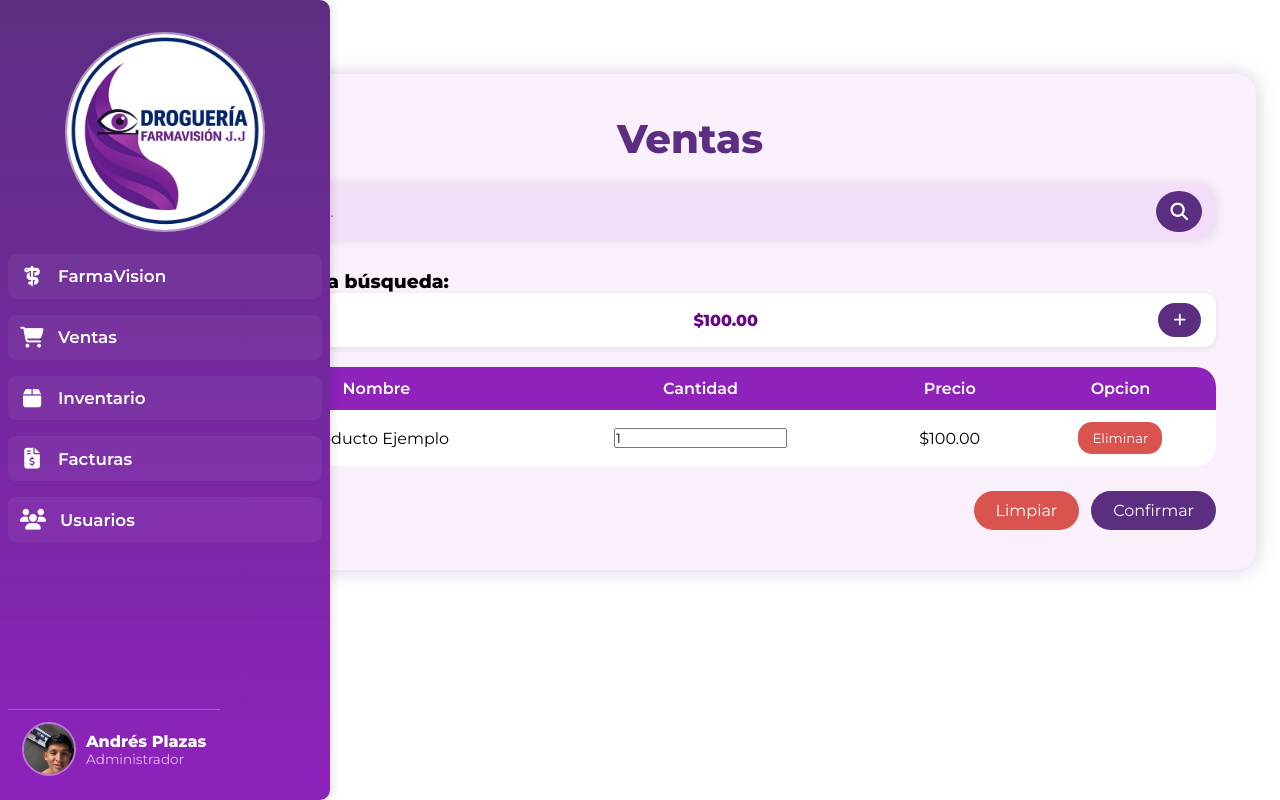
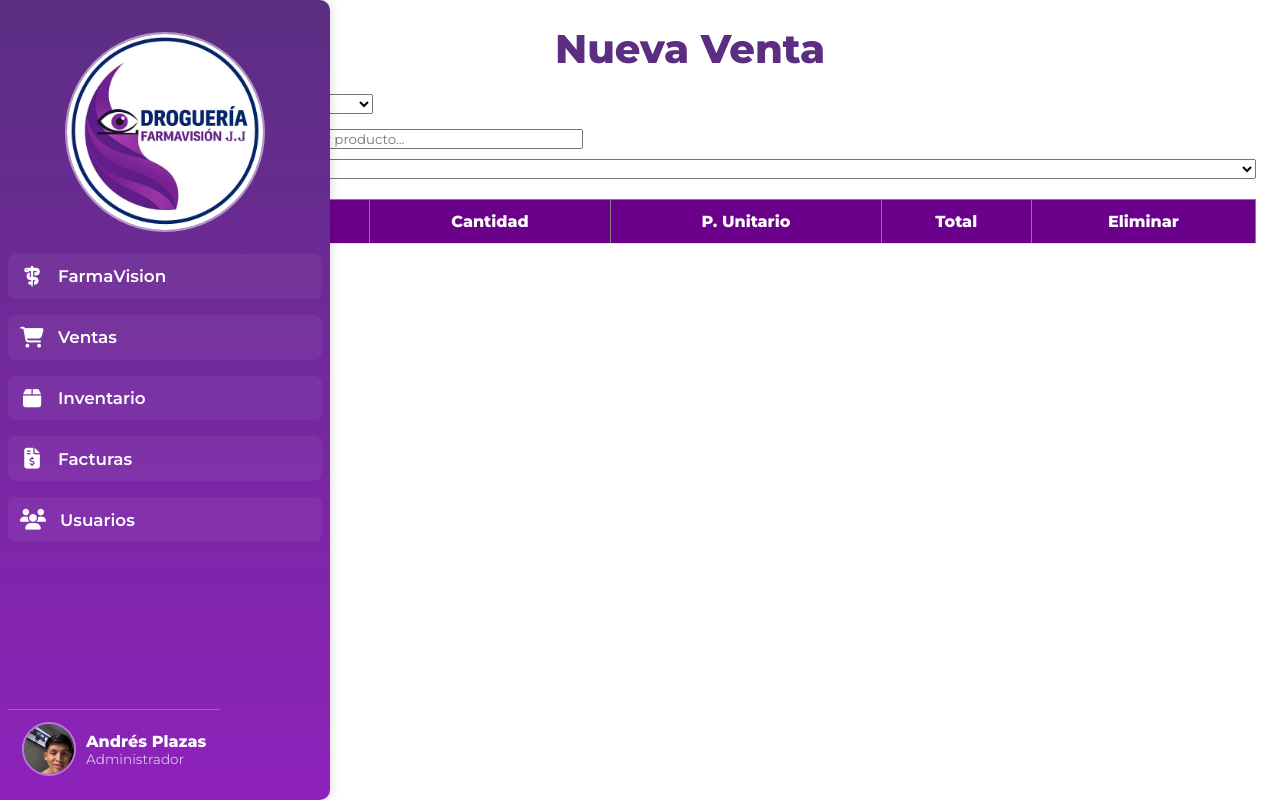
Before and after one commit to AndresPlaz4s/FACTURACION, a Django app: page /ventas/ in a window 1280 px wide. Run offline with Django 4.2, Linux system fonts and the light colour scheme; a user stored in the database is signed in; tables that the repository leaves empty hold one stand-in row (values such as "Sample post"); lists and menus that the app fills with data are empty.

Commit message:
cambios en ventas

```diff
--- a/facturacion/templates/facturacion/ventas.html
+++ b/facturacion/templates/facturacion/ventas.html
@@ -1,61 +1,197 @@
 {% extends 'facturacion/base.html' %}
 {% load static %}
 
-{% block title %}Ventas{% endblock %}
+{% block title %}Nueva Venta{% endblock %}
 
 {% block content %}
 
-<div class="caja-ventas">
-    <h1 style="text-align:center;">Ventas</h1>
+<h1>Nueva Venta</h1>
 
-    <!-- 🔍 Buscador -->
-    <div class="buscador">
-        <input type="text" id="buscarProducto" placeholder="Buscar producto..." />
-        <button id="btnBuscar" onclick="buscarProducto()">
-            <i class="fa-solid fa-magnifying-glass"></i>
-        </button>
-    </div>
+<!-- CLIENTE -->
+<div>
+    <label>Cliente:</label>
+    <select id="cliente">
+        <option value="">--------</option>
+        {% for c in clientes %}
+            <option value="{{ c.id }}">{{ c.nombre }} - {{ c.n_documento }}</option>
+        {% endfor %}
+    </select>
+</div>
+
+<!-- BUSCADOR -->
+<div style="margin-top: 15px;">
+    <label>Agregar productos:</label>
+    <input type="text" id="buscarProducto" placeholder="Buscar producto..." style="width:300px;">
+</div>
+
+<!-- SELECT ORIGINAL -->
+<select id="selectProducto" style="width: 100%; margin-top: 10px;">
+    <option value="">Seleccione un producto</option>
+    {% for p in productos %}
+        <option value="{{ p.id }}" data-precio="{{ p.precio }}">
+            {{ p.nombre }}
+        </option>
+    {% endfor %}
+</select>
+
+<!-- TABLA -->
+<table border="1" style="width:100%; margin-top:20px;">
+    <thead>
+        <tr>
+            <th>Producto</th>
+            <th>Cantidad</th>
+            <th>P. Unitario</th>
+            <th>Total</th>
+            <th>Eliminar</th>
+        </tr>
+    </thead>
+    <tbody id="grupoinputs"></tbody>
+</table>
+
+<h3 style="margin-top:10px;">Total Venta: $ <span id="totalVenta">0.00</span></h3>
+
+<form id="formVenta" method="POST">
+    {% csrf_token %}
+    <input type="hidden" name="data" id="dataVenta">
+    <button type="submit">Guardar Venta</button>
+</form>
 
 
-    <!-- 🔎 Resultados -->
-    <div class="lista-resultados">
-        <h3>Resultados de la búsqueda:</h3>
-        <ul>
-            <li>
-                <span class="nombre-producto">Producto Ejemplo</span>
-                <span class="precio-producto">$100.00</span>
-                <button class="btn-agregar" onclick="agregarProducto('Producto Ejemplo', 100.00)"><i class="fa-solid fa-plus"></i></button>
-            </li>
-        </ul>
-    </div>
+<script>
 
-    <!-- 📋 Tabla -->
-    <table id="tablaNotas">
-        <thead>
+let productosSeleccionados = [];
+let listaOriginal = [];
+
+window.onload = function() {
+    // Cargar productos REALES desde el select (limpiando texto)
+    const opts = document.querySelectorAll("#selectProducto option");
+
+    opts.forEach(op => {
+        if (op.value !== "") {
+            listaOriginal.push({
+                id: op.value.trim(),
+                nombre: op.textContent.trim().toLowerCase(), // <-- Normalizado
+                nombreMostrar: op.textContent.trim(),        // <-- Texto bonito
+                precio: parseFloat(op.dataset.precio)
+            });
+        }
+    });
+};
+
+/* =============================
+   BUSCADOR FUNCIONAL REAL
+============================= */
+document.getElementById("buscarProducto").addEventListener("keyup", function () {
+
+    const texto = this.value.toLowerCase();
+    const select = document.getElementById("selectProducto");
+
+    // Reiniciar select
+    select.innerHTML = `<option value="">Seleccione un producto</option>`;
+
+    // Filtro correcto SIN que se vacíe si no hay nada
+    let filtrados = listaOriginal.filter(p =>
+        p.nombre.includes(texto)
+    );
+
+    // Si no coincide ningún producto → mostrar todos
+    if (filtrados.length === 0) filtrados = listaOriginal;
+
+    // Reconstruir select
+    filtrados.forEach(p => {
+        const op = document.createElement("option");
+        op.value = p.id;
+        op.dataset.precio = p.precio;
+        op.textContent = p.nombreMostrar;
+        select.appendChild(op);
+    });
+});
+
+/* =============================
+   SELECCIONAR PRODUCTO
+============================= */
+document.getElementById("selectProducto").addEventListener("change", function () {
+    let id = this.value;
+    if (id === "") return;
+
+    let producto = listaOriginal.find(p => p.id === id);
+    if (!producto) return;
+
+    productosSeleccionados.push({
+        id: producto.id,
+        nombre: producto.nombreMostrar,
+        cantidad: 1,
+        precio: producto.precio
+    });
+
+    actualizarTabla();
+    this.value = "";
+    document.getElementById("buscarProducto").value = "";
+});
+
+/* =============================
+   TABLA
+============================= */
+function actualizarTabla() {
+    const tbody = document.getElementById("grupoinputs");
+    tbody.innerHTML = "";
+
+    let totalVenta = 0;
+
+    productosSeleccionados.forEach((p, i) => {
+        let subtotal = p.cantidad * p.precio;
+        totalVenta += subtotal;
+
+        tbody.innerHTML += `
             <tr>
-                <th>#</th>
-                <th>Nombre</th>
-                <th>Cantidad</th>
-                <th>Precio</th>
-                <th>Opcion</th>
+                <td>${p.nombre}</td>
+                <td><input type="number" min="1" value="${p.cantidad}" onchange="cambiar(${i}, this.value)"></td>
+                <td>$${p.precio.toFixed(2)}</td>
+                <td>$${subtotal.toFixed(2)}</td>
+                <td><button onclick="eliminar(${i})">X</button></td>
             </tr>
-        </thead>
-        <tbody id="grupoinputs">
-            <tr>
-                <td>1</td>
-                <td>Producto Ejemplo</td>
-                <td><input type="number" value="1" min="1" class="cantidad-input" onchange="actualizarCantidad(this)" /></td>
-                <td class="precio-producto">$100.00</td>
-                <td><button class="btn-eliminar" onclick="eliminarProducto(this)">Eliminar</button></td>
-            </tr>
-        </tbody>
-    </table>
+        `;
+    });
 
-    <div class="btn">
-        <button class="btn-limpiar">Limpiar</button>
-        <button class="btn-confirmar">Confirmar</button>
-    </div>
-</div>
+    document.getElementById("totalVenta").textContent = totalVenta.toFixed(2);
+}
+
+function cambiar(i, value) {
+    productosSeleccionados[i].cantidad = parseInt(value);
+    actualizarTabla();
+}
+
+function eliminar(i) {
+    productosSeleccionados.splice(i, 1);
+    actualizarTabla();
+}
+
+/* =============================
+   ENVIAR
+============================= */
+document.getElementById("formVenta").addEventListener("submit", function (e) {
+
+    if (productosSeleccionados.length === 0) {
+        alert("Debe agregar productos");
+        e.preventDefault();
+        return;
+    }
+
+    const cliente = document.getElementById("cliente").value;
+    if (!cliente) {
+        alert("Debe seleccionar un cliente");
+        e.preventDefault();
+        return;
+    }
+
+    document.getElementById("dataVenta").value = JSON.stringify({
+        cliente,
+        productos: productosSeleccionados
+    });
+});
+
+</script>
+
 
 
 {% endblock %}
--- a/facturacion/urls.py
+++ b/facturacion/urls.py
@@ -29,4 +29,5 @@
     path('usuario/crear_usuario/', views.crear_usuario, name='crear_usuario'),
     path('usuario/<int:pk>/editar_usuario/', views.editar_usuario, name='editar_usuario'),
     path('usuario/<int:pk>/eliminar_usuario/', views.eliminar_usuario, name='eliminar_usuario'),
+    path('ventas/', views.ventas, name='ventas'),
 ]
--- a/facturacion/views.py
+++ b/facturacion/views.py
@@ -3,12 +3,14 @@
 from django.contrib.auth.decorators import login_required
 from django.contrib.auth import authenticate
 
-from .models import Producto, Cliente, Usuario
+from .models import Producto, Cliente, Usuario, Venta
 
 from .forms import ProductoForm, ClienteForm, UsuarioForm
 from django.contrib.auth.models import User
 from django.contrib.auth import login
 from django.contrib import messages
+from django.http import JsonResponse
+import json
 
 @login_required
 def home(request):
@@ -260,3 +262,58 @@
         "facturacion/eliminar_cliente.html",
         {"cliente": cliente}
     )
+
+@login_required
+def ventas(request):
+    clientes = Cliente.objects.all()
+    productos = Producto.objects.all()
+
+    if request.method == "POST":
+        try:
+            data = json.loads(request.POST.get("data"))
+
+            cliente_id = data.get("cliente")
+            productos_json = data.get("productos", [])
+
+            if not cliente_id:
+                messages.error(request, "Debe seleccionar un cliente.")
+                return redirect("facturacion:ventas")
+
+            if len(productos_json) == 0:
+                messages.error(request, "Debe agregar productos a la venta.")
+                return redirect("facturacion:ventas")
+
+            cliente = Cliente.objects.get(id=cliente_id)
+
+            for item in productos_json:
+
+                prod = Producto.objects.get(id=item["id"])
+                cantidad = int(item["cantidad"])
+
+                if cantidad > prod.stock:
+                    messages.error(request, f"Stock insuficiente para {prod.nombre}")
+                    return redirect("facturacion:ventas")
+
+                Venta.objects.create(
+                    producto=prod,
+                    cliente=cliente,
+                    cantidad=cantidad,
+                    p_unitario=prod.precio,
+                    total=prod.precio * cantidad
+                )
+
+                # descontar stock
+                prod.stock -= cantidad
+                prod.save()
+
+            messages.success(request, "Venta registrada correctamente.")
+            return redirect("facturacion:ventas")
+
+        except Exception as e:
+            messages.error(request, f"Error en la venta: {str(e)}")
+            return redirect("facturacion:ventas")
+
+    return render(request, "facturacion/ventas.html", {
+        "clientes": clientes,
+        "productos": productos,
+    })
```
Also changed, not shown: facturacion/migrations/0006_alter_usuario_nombre.py (added).
